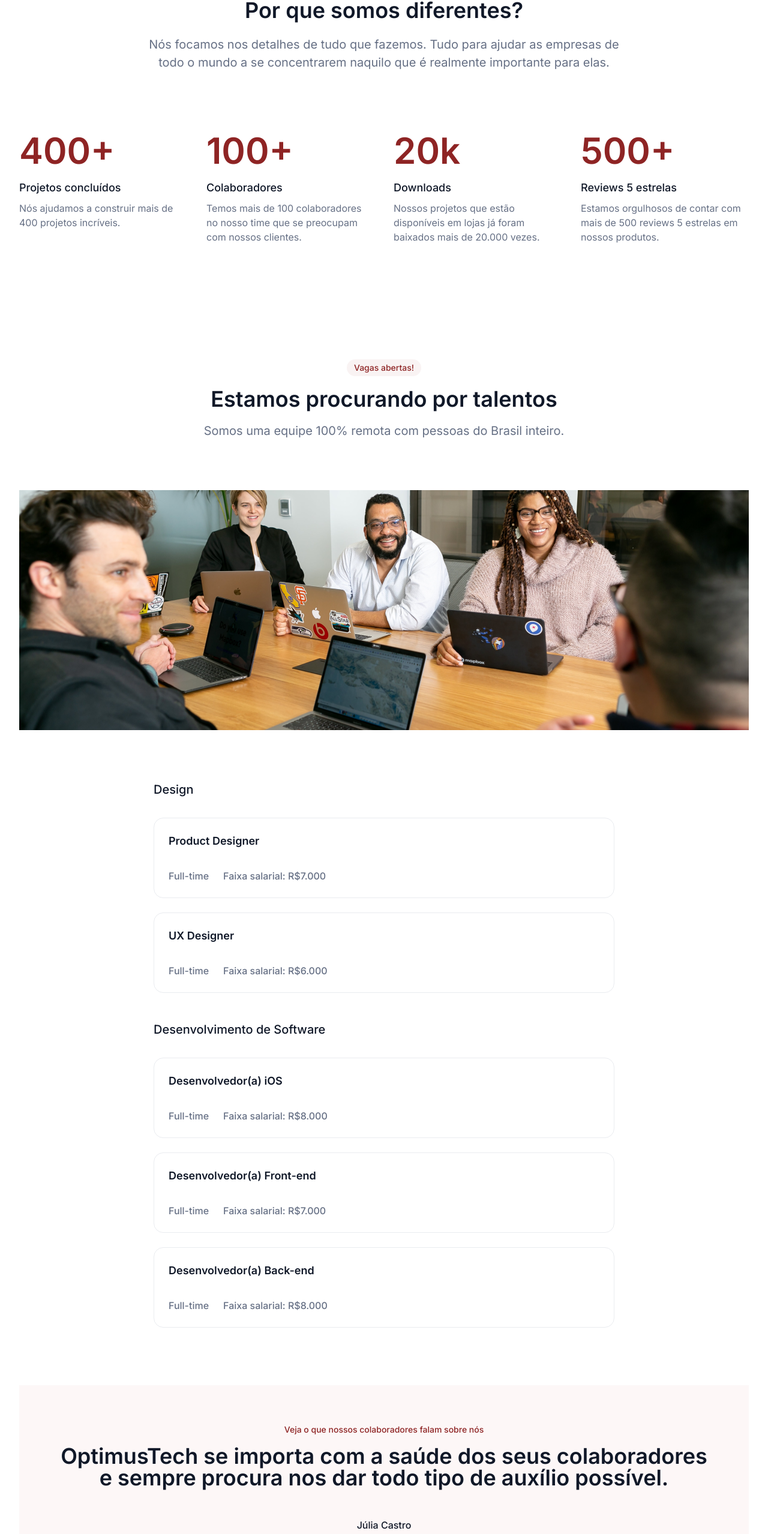
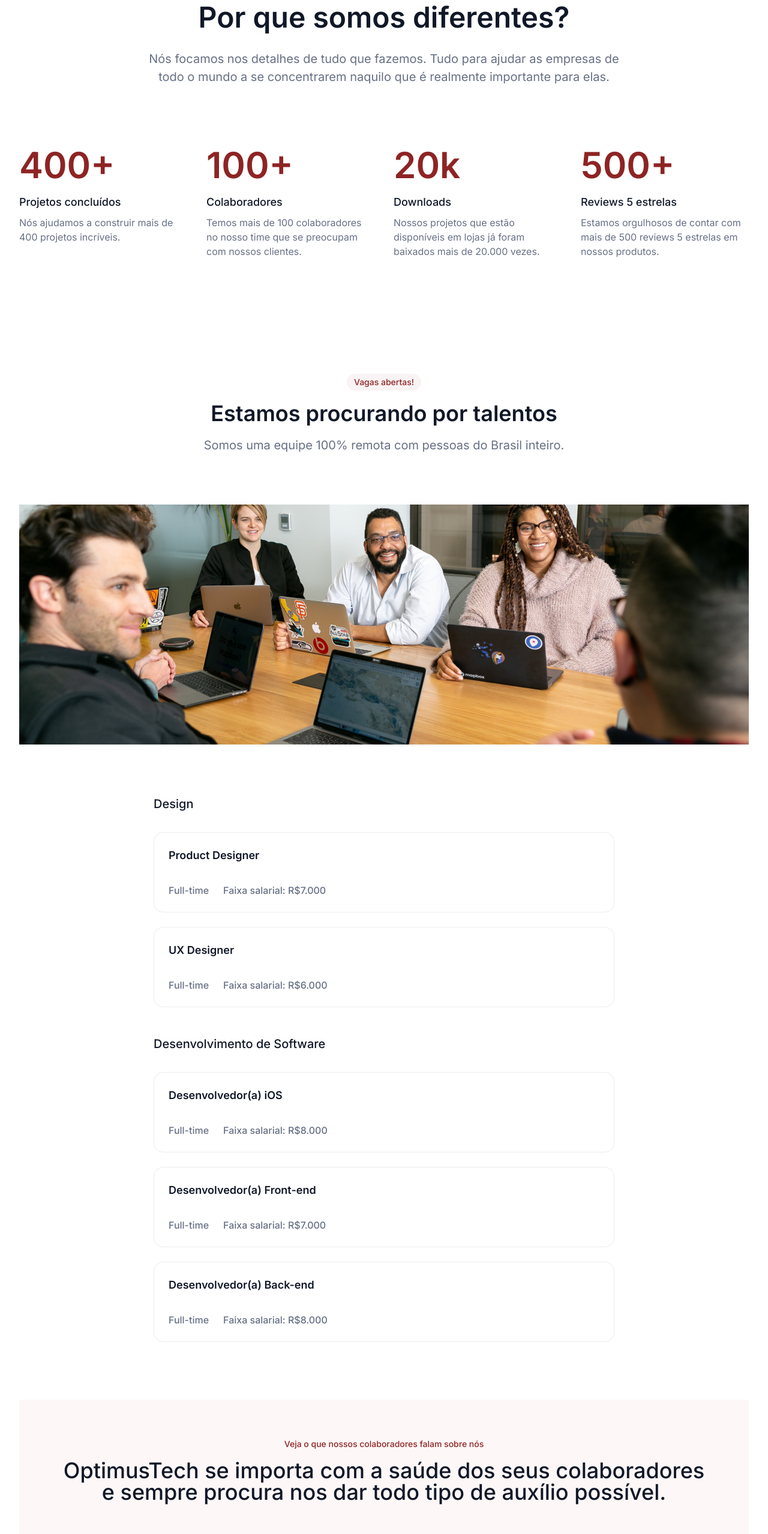
Before and after one commit to Epiled/7-days-optimus-tech, a React (Create React App) app: page / in a window 1280 px wide. Shown: the part 233-2790 px from the top of the page at 60% size. Built offline with nearby package versions, Linux system fonts and the light colour scheme.

Commit message:
Fix Sass

```diff
--- a/src/components/SecaoBase/SecaoBase.module.scss
+++ b/src/components/SecaoBase/SecaoBase.module.scss
@@ -32,7 +32,7 @@
 
   }
 
-  &__titulo {
+  h1, h2 {
     color: $gray-900;
     font-size: 3.6rem;
     font-weight: 600;
@@ -57,7 +57,7 @@
       margin-top: 8rem;
     }
 
-    &__titulo {
+    h1, h2 {
       font-size: 4.8rem;
       line-height: 6rem;
 
@@ -77,7 +77,7 @@
       padding: 3.2rem;
     }
 
-    &__titulo {
+    h1, h2 {
       font-weight: 500;
 
       @media screen and (max-width: $tablet) {
--- a/src/components/SecaoBase/index.tsx
+++ b/src/components/SecaoBase/index.tsx
@@ -31,7 +31,7 @@ export default function SecaoBase({ destaque, titulo, texto, tipoSecao, imagem,
           { [styles[`secaoBase__intro--${tipoSecao}`]]: tipoSecao })
         }>{destaque}</span>}
 
-      <Titulo className={styles.secaoBase__titulo}>
+      <Titulo>
         {titulo}
       </Titulo>
 
```
